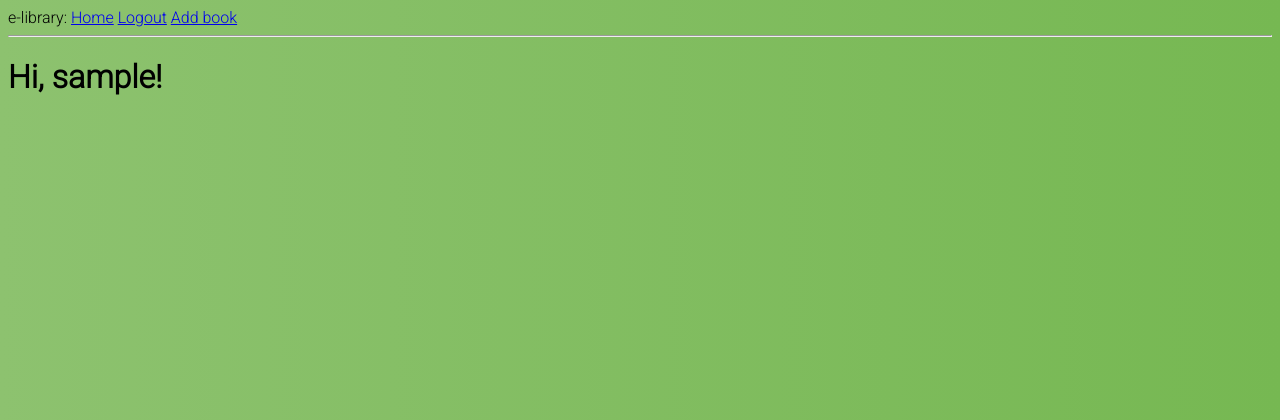
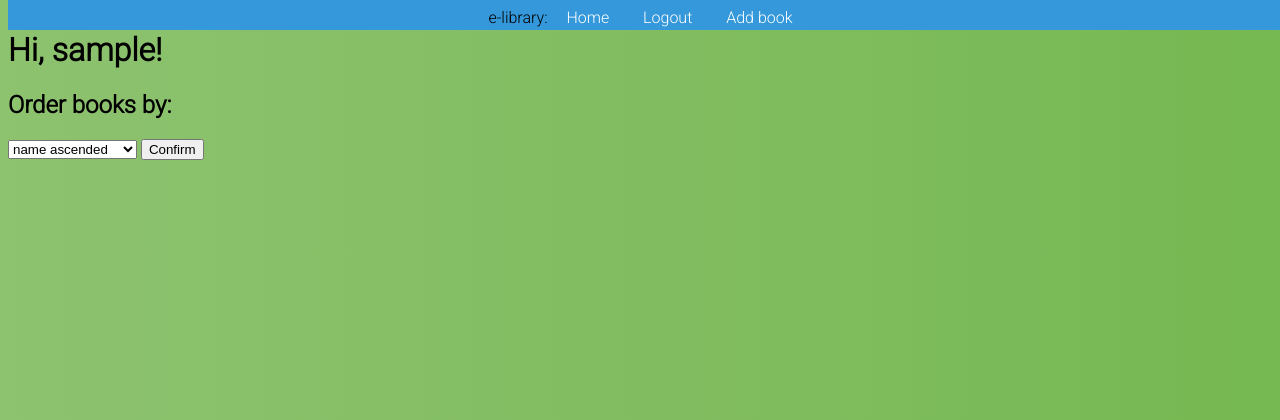
Before and after one commit to vladislav3112/web-e-library, a Flask app: page / in a window 1280 px wide. Shown: the top 420 px of the page. Run offline with Flask 2, Linux system fonts and the light colour scheme; the visitor is signed in with stand-in values (Sample User, id 1); data comes from the database, SQL or seed files in the repository; data that the repository does not hold is empty.

Commit message:
sort enabled

```diff
--- a/app/forms.py
+++ b/app/forms.py
@@ -1,4 +1,5 @@
 from flask_wtf import FlaskForm
+from flask_wtf.file import FileField, FileAllowed, FileRequired
 from wtforms import StringField, PasswordField, BooleanField, SubmitField
 from wtforms.validators import ValidationError, DataRequired, Email, EqualTo
 from app.models import User
@@ -29,4 +30,5 @@ class LoginForm(FlaskForm):
 class BookForm(FlaskForm):
     name = StringField('Name', validators=[DataRequired()])
     author = StringField('Author', validators=[DataRequired()])
+    image = FileField('File', validators=[FileAllowed(['.jpg','.png'])])
     submit = SubmitField('Add book')
--- a/app/models.py
+++ b/app/models.py
@@ -3,7 +3,7 @@ from app import login
 from datetime import datetime
 from werkzeug.security import generate_password_hash, check_password_hash
 from flask_login import UserMixin
-
+from flask import url_for
 
 class User(UserMixin, db.Model):
     id = db.Column(db.Integer, primary_key=True)
@@ -20,10 +20,14 @@ class User(UserMixin, db.Model):
 
     def check_password(self, password):
         return check_password_hash(self.password_hash, password)
-    def get_books(self):
+    def get_books_by_name_desc(self):
         return Book.query.filter(Book.user_id == self.id).order_by(Book.name.desc())
-    def get_book_by_id(self, book_id):
-        return Book.query.filter(Book.user_id == self.id).filter(Book.id == book_id)
+    def get_books_by_name_asc(self):
+        return Book.query.filter(Book.user_id == self.id).order_by(Book.name)
+    def get_books_by_author_desc(self):
+        return Book.query.filter(Book.user_id == self.id).order_by(Book.author.desc())
+    def get_books_by_author_asc(self):
+        return Book.query.filter(Book.user_id == self.id).order_by(Book.author)
 
 
 @login.user_loader
@@ -35,6 +39,7 @@ class Book(db.Model):
     name = db.Column(db.String(80), unique=True)
     author = db.Column(db.String(20))
     user_id = db.Column(db.Integer, db.ForeignKey('user.id'))
+    #image = db.Column(ImageColumn(size=(300, 300, True), thumbnail_size=(30, 30, True)))
 
     def __repr__(self):
         return '<Book {}>' % self.name
--- a/app/routes.py
+++ b/app/routes.py
@@ -9,12 +9,30 @@ from app.models import User, Book
 from app.forms import BookForm
 from werkzeug.urls import url_parse
 
+
 @app.route('/')
-@app.route('/index')
+@app.route('/index', methods=['GET', 'POST'])
 @login_required
 def index():
-    books = current_user.get_books()
+    sort_type = request.form.get('sort_type')
+    if sort_type == "2":
+        books = current_user.get_books_by_name_desc()
+    elif sort_type == "3":
+        books = current_user.get_books_by_author_asc()
+    elif sort_type == "4":
+        books = current_user.get_books_by_author_desc()
+    else:
+         books = current_user.get_books_by_name_asc()
     return render_template('index.html', title='Home', books = books)
+    # if sort_type == 2:
+    #     books = current_user.get_books_by_name_desc()
+    # elif sort_type == 3:
+    #     books = current_user.get_books_by_author_asc()
+    # elif sort_type == 4:
+    #     books = current_user.get_books_by_author_desc()
+    # else:
+    #     books = current_user.get_books_by_name_asc()
+    # return render_template('index.html', title='Home', books = books)
 
 @app.route('/logout')
 def logout():
--- a/app/static/style.css
+++ b/app/static/style.css
@@ -5,6 +5,27 @@
   padding: 8% 0 0;
   margin: auto;
 }
+.header{
+	width: 100%;
+	height: 30px;
+	background-color: #3498db;
+	text-align: center;
+	position: relative;
+	position: fixed;
+	top: 0;
+	overflow: hidden;
+}
+.header a{
+  color: #fff;
+  display: inline-block;
+  padding: 10px 15px;
+  line-height: 1;
+  text-decoration: none;
+}
+.header .title{
+  text-align: left;
+}
+
 .form {
   position: relative;
   z-index: 1;
--- a/app/templates/add_book.html
+++ b/app/templates/add_book.html
@@ -19,6 +19,12 @@
             <span style="color: red;">[{{ error }}]</span>
             {% endfor %}
         </p>
+        <p>
+            {{ form.image() }}
+            {% for error in form.image.errors %}
+            <span style="color: red;">[{{ error }}]</span>
+            {% endfor %}
+        </p>
         <p>{{ form.submit() }}</p>
     </form>
     </div>
--- a/app/templates/base.html
+++ b/app/templates/base.html
@@ -8,7 +8,7 @@
         {% endif %}
     </head>
     <body>
-        <div>
+        <div class = "header">
             e-library:
             <a href="{{ url_for('index') }}">Home</a>
             {% if current_user.is_anonymous %}
--- a/app/templates/index.html
+++ b/app/templates/index.html
@@ -2,6 +2,17 @@
 
 {% block content %}
     <h1>Hi, {{ current_user.username }}!</h1>
+    <h2>Order books by:</h2>
+    <form name="sort" action="{{ url_for('index') }}"  method='post'>
+          <select name="sort_type">
+            <option value="1">name ascended</option>
+            <option value="2">name descended</option>
+            <option value="3">author ascended</option>
+            <option value="4">author descended</option>
+          </select>
+        <button type="submit">Confirm</button>
+    </form>
+
     {% for book in books %}
     <div><p>Your {{ book.name }} book: </p><br>
          <b>Author: {{ book.author }} </b>
--- a/requirements.txt
+++ b/requirements.txt
@@ -1,6 +1,4 @@
-Babel==0.9.6
 Flask==1.0.0
-Flask-Babel==0.8
 Flask-Login==0.4.1
 Flask-Mail==0.8.2
 Flask-OpenID==1.1.1
@@ -16,7 +14,6 @@ Werkzeug==0.15.3
 blinker==1.2
 coverage==3.6
 decorator==3.4.0
-guess-language==0.2
 python-openid==2.2.5
 pytz==2013b
 speaklater==1.3
```
Also changed, not shown: migrations/versions/6920a52d0314_.py (added, +30 -0 lines), migrations/versions/a41e188f8517_.py (added, +28 -0 lines), app/static/item-style.css (added).
